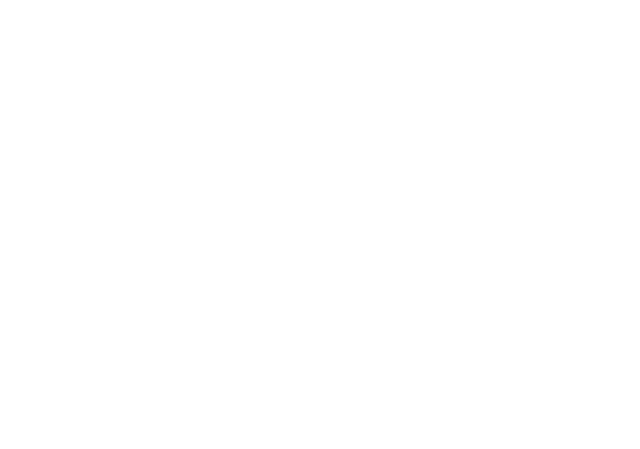
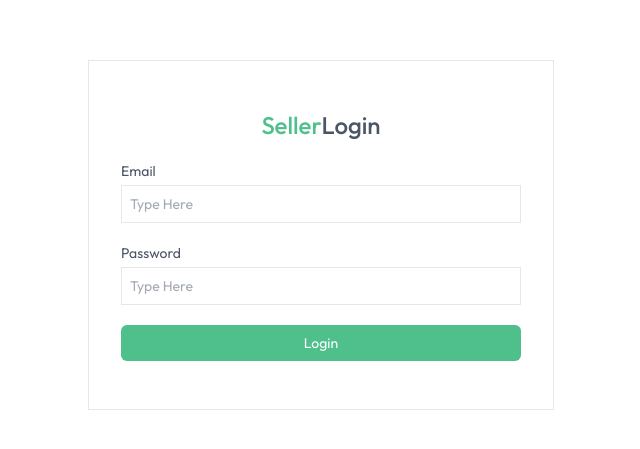
Before and after one commit to parastuteja/GrocyGo, a React (Vite) app in the folder Client/: page /seller in a window 1280 px wide. Before the commit this address had no page. Shown: the part 165-614 px from the top of the page, without its empty margins (319-959 px from the left). Built offline with nearby package versions, Linux system fonts and the light colour scheme.

Commit message:
Created SellerLAyout

```diff
--- a/Client/src/App.jsx
+++ b/Client/src/App.jsx
@@ -12,6 +12,8 @@
 import Cart from './Pages/Cart'
 import AddAddress from './Pages/AddAddress'
 import MyOrders from './Pages/myOrders'
+import SellerLogin from './Components/Seller/SellerLogin'
+import SellerLayout from './Pages/SELLER/SellerLayout'
 
 
 
@@ -19,10 +21,10 @@
 
 function App() {
   const isSellerPath =useLocation().pathname.includes('seller')
-  const {showUserLogin}=useAppContext()
+  const {showUserLogin,isSeller}=useAppContext()
   return (
-    <div>
-   {isSellerPath ?"":<Navbar/>}
+    <div className='text-default min-h-screen text-gray-700 bg-white'>
+   {isSellerPath ?null:<Navbar/>}
 {showUserLogin ? <Login/> : null}
  <Toaster/>
 
@@ -36,6 +38,9 @@
      <Route path='/cart'element={<Cart/>}/>
    <Route path='/add-address' element={<AddAddress/>}/>
    <Route path='my-orders' element={<MyOrders/>}   />
+   <Route path='/seller' element={isSeller ? <SellerLayout/>:<SellerLogin/>}>
+
+   </Route>
 
 
 
--- /dev/null
+++ b/Client/src/Components/Seller/SellerLogin.jsx
@@ -0,0 +1,47 @@
+import React, { useEffect, useState } from 'react'
+import { useAppContext } from '../../Context/AppContext'
+
+function SellerLogin() {
+    const {isSeller,setIsSeller,navigate}=useAppContext()
+    const [Email,setEmail]=useState('')
+     const [Password,setPassword]=useState('')
+     useEffect(()=>{
+        if(isSeller){
+            navigate('/seller')
+        }
+     },[isSeller])
+     const onSubmitHandler =async(event)=>{
+event.preventDefault()
+setIsSeller(true);
+     }
+  return !isSeller &&(
+    <form onSubmit={onSubmitHandler} className='min-h-screen flex items-center text-sm text-gray-600'>
+<div className='flex flex-col gap-5 m-auto items-start p-8 py-12 min-w-80 sm:min-w-88 rounded-lgshadow-xl border border-gray-200'>
+    <p className='text-2xl font-medium m-auto'>
+        <span className='text-primary'>
+            Seller
+        </span>
+        Login
+    </p>
+    <div className='w-full'>
+        <p>Email</p>
+        <input onChange={(e)=>setEmail(e.target.value) } value={Email} type="email" placeholder='Type Here'
+        className='border border-gray-200 w-100 p-2 mt-1 outline-primary'
+       required />
+
+    </div>
+      <div className='w-full'>
+        <p>Password</p>
+        <input onChange={(e)=>setPassword(e.target.value) } value={Password} type="password" placeholder='Type Here'
+         className='border border-gray-200 w-100 p-2 mt-1 outline-primary'
+       required />
+
+    </div>
+    <button className='bg-primary text-white w-full py-2 rounded-md cursor-pointer' >Login</button>
+</div>
+    </form>
+  )
+}
+
+
+export default SellerLogin
--- a/Client/src/Context/AppContext.jsx
+++ b/Client/src/Context/AppContext.jsx
@@ -7,7 +7,7 @@
     const currency = import.meta.env.VITE_CURRENCY;
     const navigate=useNavigate()
     const[user,setUser]=useState(null)
-    const [isSeller,setisSeller]=useState(false)
+    const [isSeller,setIsSeller]=useState(false)
      const [showUserLogin,setShowUserLogin]=useState(false)
      const [products,setProducts]=useState([])
      const [cartItems,setCartItems]=useState({})
@@ -69,7 +69,7 @@
      useEffect(()=>{
         setProducts(dummyProducts)
      },[])
-const value={navigate,user,setUser,isSeller,setisSeller,products,currency,updateCartItem,addToCart,removeFromCart,cartItems,showUserLogin,setShowUserLogin,searchQuery,setSearchQuery,getCartAmount,getCartCount,fetchProducts}
+const value={navigate,user,setUser,isSeller,setIsSeller,products,currency,updateCartItem,addToCart,removeFromCart,cartItems,showUserLogin,setShowUserLogin,searchQuery,setSearchQuery,getCartAmount,getCartCount,fetchProducts}
 return<AppContext.Provider value={value}>
     {children}
 </AppContext.Provider>
--- /dev/null
+++ b/Client/src/Pages/SELLER/SellerLayout.jsx
@@ -0,0 +1,51 @@
+import { Link, NavLink, Outlet } from "react-router-dom";
+import { assets } from "../../assets/grocygoassets/assets";
+import { useAppContext } from "../../Context/AppContext";
+
+const SellerLayout = () => {
+const {isSeller,setIsSeller}=useAppContext()
+
+
+    const sidebarLinks = [
+        { name: "Add Product", path: "/seller", icon: assets.add_icon},
+        { name: "Product List", path: "/seller/product-list", icon: assets.product_list_icon },
+        { name: "Orders", path: "/seller/order", icon: assets.order_icon},
+    ];
+    const logout = async()=>{
+        setIsSeller(false);
+    }
+
+    return (
+        <>
+            <div className="flex items-center justify-between px-4 md:px-8 border-b border-gray-300 py-3 bg-white transition-all duration-300">
+                <Link to='/'>
+                  <img src={assets.logo} alt="logo" className="cursor-pointer w-34 md:w-38" />
+             </Link>
+                <div className="flex items-center gap-5 text-gray-500">
+                    <p>Hi! Admin</p>
+                    <button className='border rounded-full text-sm px-4 py-1 cursor-pointer' onClick={logout}>Logout</button>
+                </div>
+
+           </div>
+           <div className="flex">
+            <div className="md:w-64 w-16 border-r h-[550px] text-base border-gray-300 pt-4 flex flex-col transition-all duration-300">
+                {sidebarLinks.map((item,) => (
+                    <NavLink to={item.path} key={item.name} end={item.path=== '/seller'}
+                        className={(isActive)=>`flex items-center py-3 px-4 gap-3
+                            ${isActive === 0 ? "border-r-4 md:border-r-[6px] bg-primary border-primary text-primary"
+                                : "hover:bg-gray-100/90 border-primary "
+                            }`
+                        }
+                    >
+                       <img src={item.icon} alt=""  className="w-7 h-7"/>
+                        <p className="md:block hidden text-center">{item.name}</p>
+                    </NavLink>
+                ))}
+            </div>
+            <Outlet/>
+            </div>
+        </>
+    );
+
+};
+ export default SellerLayout
```
